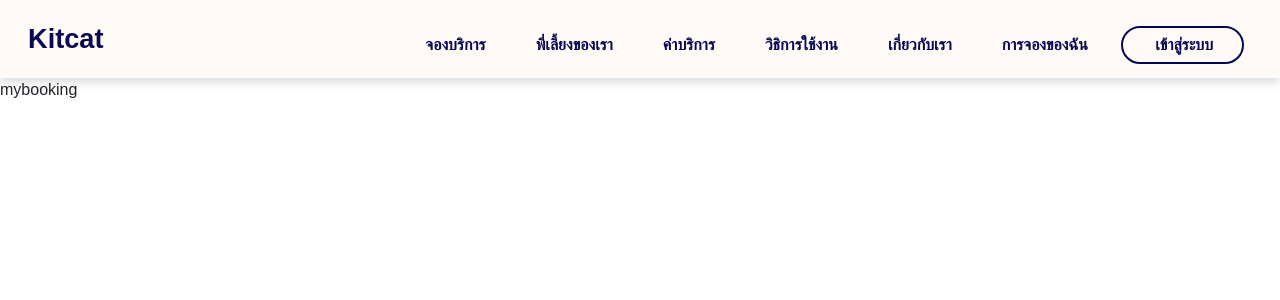
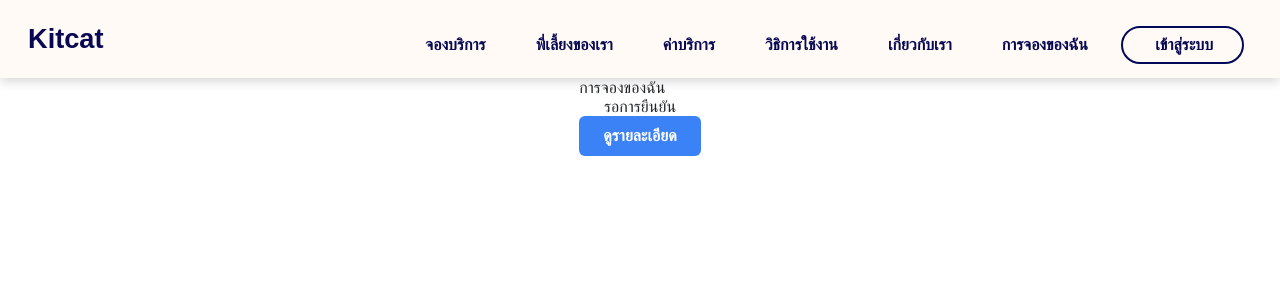
Before and after one commit to thanatat64/kmitl-kitcat, a Next.js app: page /mybooking in a window 1280 px wide. Shown: the top 300 px of the page. Built offline with nearby package versions, Linux system fonts and the light colour scheme; a web font is replaced by a local one.

Commit message:
draft my booking

```diff
--- a/package.json
+++ b/package.json
@@ -24,11 +24,13 @@
     "react": "18.2.0",
     "react-dom": "18.2.0",
     "react-icons": "^4.11.0",
+    "react-modal": "^3.16.1",
     "sqlite3": "^5.1.6",
     "sweetalert2": "^11.7.31",
     "typescript": "5.2.2"
   },
   "devDependencies": {
+    "@types/react-modal": "^3.16.1",
     "autoprefixer": "^10.4.16",
     "postcss": "^8.4.31",
     "tailwindcss": "^3.3.3"
--- a/src/app/mybooking/page.tsx
+++ b/src/app/mybooking/page.tsx
@@ -1,11 +1,48 @@
-import React from 'react'
+'use client'
+
+import React, { useState } from "react";
+import Modal from "react-modal"
 
 const page = () => {
+  const [isModalOpen, setIsModalOpen] = useState(false);
+
+  const openModal = () => {
+    setIsModalOpen(true);
+  };
+
+  const closeModal = () => {
+    setIsModalOpen(false);
+  };
+
   return (
-    <div>
-      mybooking
+    <div className="flex justify-center ">
+      <div className="flex flex-col">
+        <h1>การจองของฉัน</h1>
+        <h3 className="text-center">รอการยืนยัน</h3>
+        <button
+          onClick={openModal}
+          className="bg-blue-500 hover:bg-blue-700 text-white font-bold py-2 px-4 rounded"
+        >
+          ดูรายละเอียด
+        </button>
+        <Modal
+          isOpen={isModalOpen}
+          className="Modal"
+          overlayClassName="Overlay"
+        >
+          <div className="bg-green-200 p-4 rounded flex justify-center">
+              <div className="flex flex-col">
+                <h2 className="text-2xl font-bold mb-4 text-center">ดึงรายละเอียดมาใส่ให้หน่อย อิอิ</h2>
+                <button onClick={closeModal} className="bg-red-500 hover:bg-red-700 text-white font-bold py-2 px-4 rounded">
+                  Close
+                </button>
+              </div>
+          </div>
+        </Modal>
+      </div>
     </div>
-  )
+  );
+
 }
 
-export default page
+export default page;
```
Also changed, not shown: 2 other files (tests, documents, lock files or other folders).
